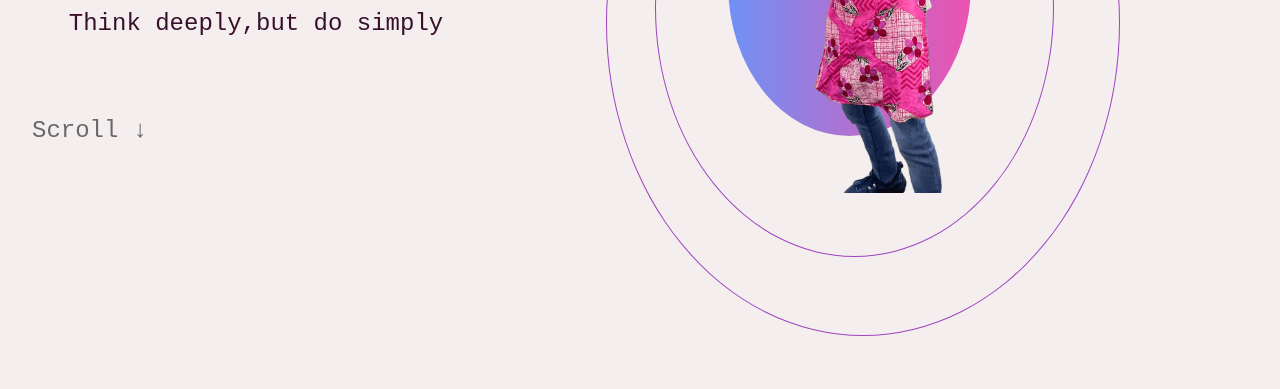
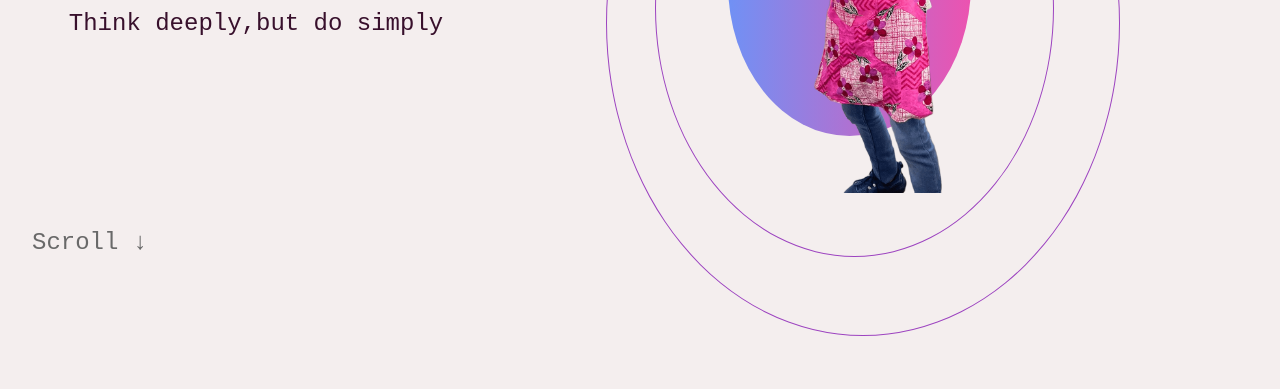
Before and after one commit to ishaanj26/cv, a plain HTML site: page index.html in a window 1280 px wide. Shown: the part 408-797 px from the top of the page. Drawn offline with Linux system fonts and the light colour scheme.

Commit message:
Add files via upload

```diff
--- a/index.html
+++ b/index.html
@@ -24,7 +24,7 @@
                 <h1>Hello!! </h1>
                 <h1>I am TARUN</h1>
                 <p>Think deeply,but do simply</p>
-                <p style="margin-top: 5rem; text-align: left; margin-left: 2rem; color:dimgrey">Scroll ↓</p>
+                <p style="margin-top: 12rem; text-align: left; margin-left: 2rem; color:dimgrey">Scroll ↓</p>
             </div>
             <div class="circle_1">
                 <div class="circle_2">
```
